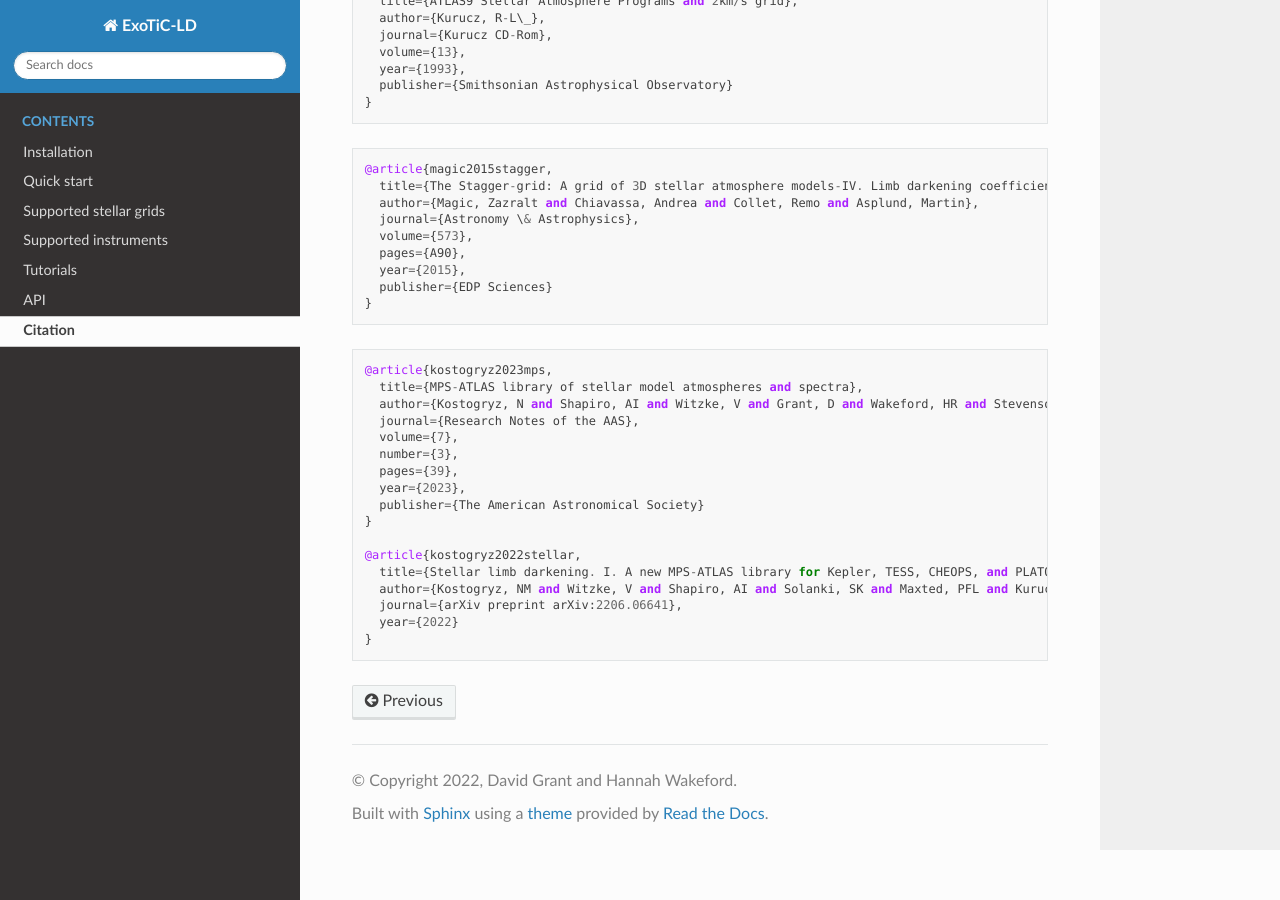
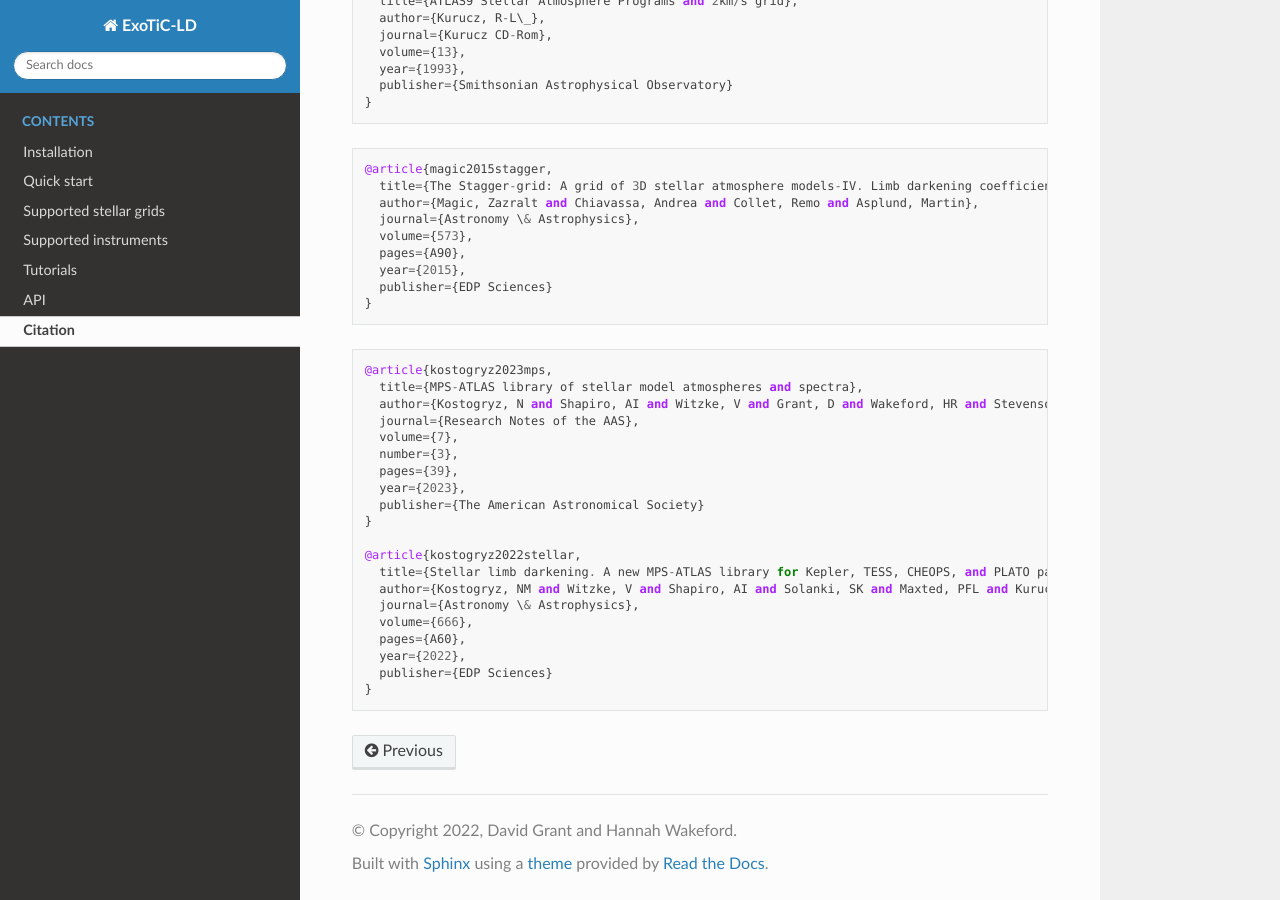
Before and after one commit to Exo-TiC/ExoTiC-LD, a Sphinx documentation site: the page built from docs/source/views/citation.rst, in a window 1280 px wide and 900 px high, scrolled down 599 px. Built offline with Sphinx 7.4.7 and the Read the Docs theme 2.0.0, drawn with Linux system fonts in a browser that asks for light colours.

Commit message:
Update citation.

```diff
--- a/docs/source/views/citation.rst
+++ b/docs/source/views/citation.rst
@@ -60,8 +60,11 @@ coefficients, you may also consider citing one of the following:
     }
 
     @article{kostogryz2022stellar,
-      title={Stellar limb darkening. I. A new MPS-ATLAS library for Kepler, TESS, CHEOPS, and PLATO passbands},
+      title={Stellar limb darkening. A new MPS-ATLAS library for Kepler, TESS, CHEOPS, and PLATO passbands},
       author={Kostogryz, NM and Witzke, V and Shapiro, AI and Solanki, SK and Maxted, PFL and Kurucz, RL and Gizon, L},
-      journal={arXiv preprint arXiv:2206.06641},
-      year={2022}
+      journal={Astronomy \& Astrophysics},
+      volume={666},
+      pages={A60},
+      year={2022},
+      publisher={EDP Sciences}
     }
```
